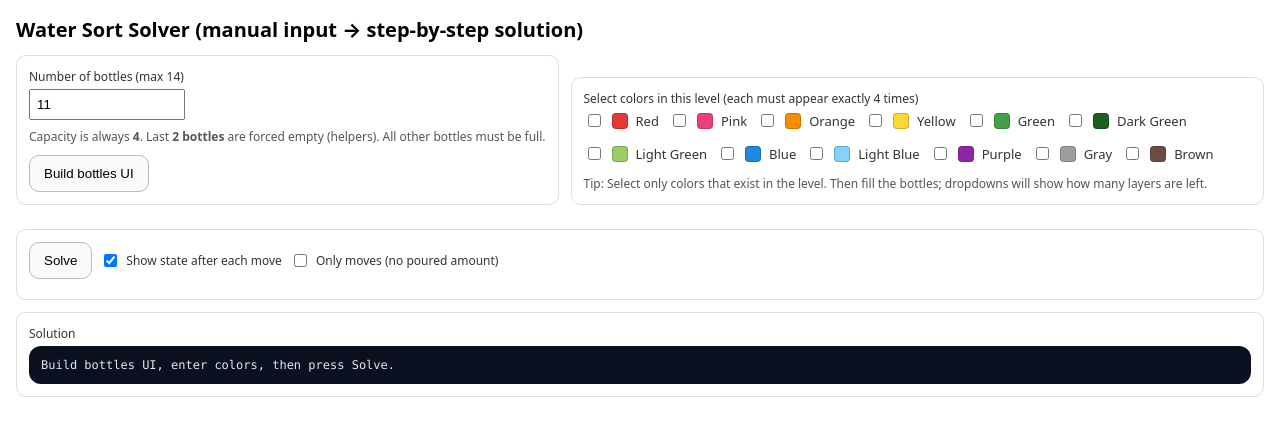
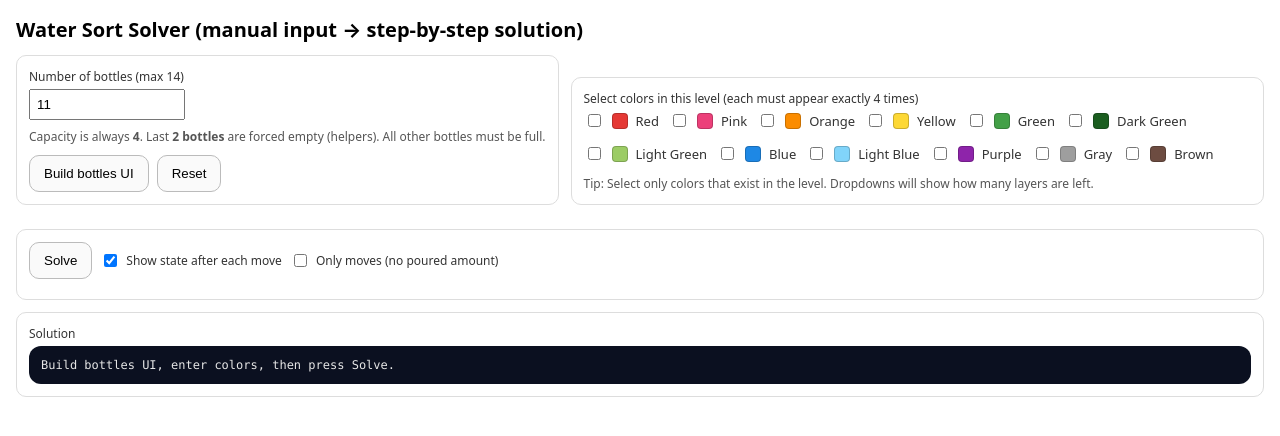
Before and after one commit to DimGianno/water-sort-solver, a plain HTML site: page index.html in a window 1280 px wide. Drawn offline with Linux system fonts and the light colour scheme.

Commit message:
ui: add Reset button and tweak tip text (water-sort-3)

```diff
--- a/index.html
+++ b/index.html
@@ -27,6 +27,7 @@
 
       <div class="inline" style="margin-top:10px;">
         <button id="buildBtn">Build bottles UI</button>
+        <button id="resetBtn">Reset</button>
       </div>
 
       <div id="buildMsg" class="small"></div>
@@ -37,7 +38,7 @@
       <div id="colorChecklist" class="colors"></div>
 
       <div class="hint">
-        Tip: Select only colors that exist in the level. Then fill the bottles; dropdowns will show how many layers are left.
+        Tip: Select only colors that exist in the level. Dropdowns will show how many layers are left.
       </div>
     </div>
   </div>
```
